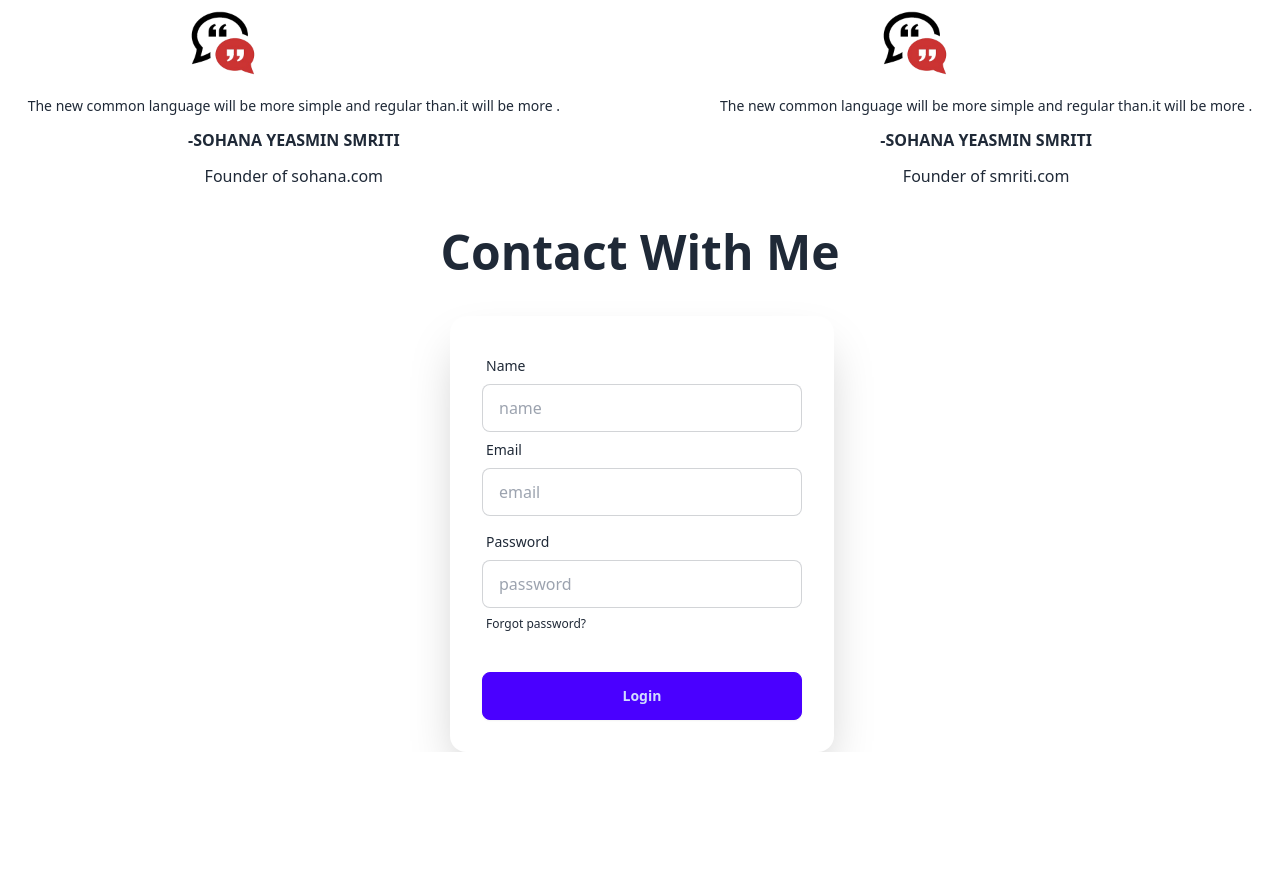
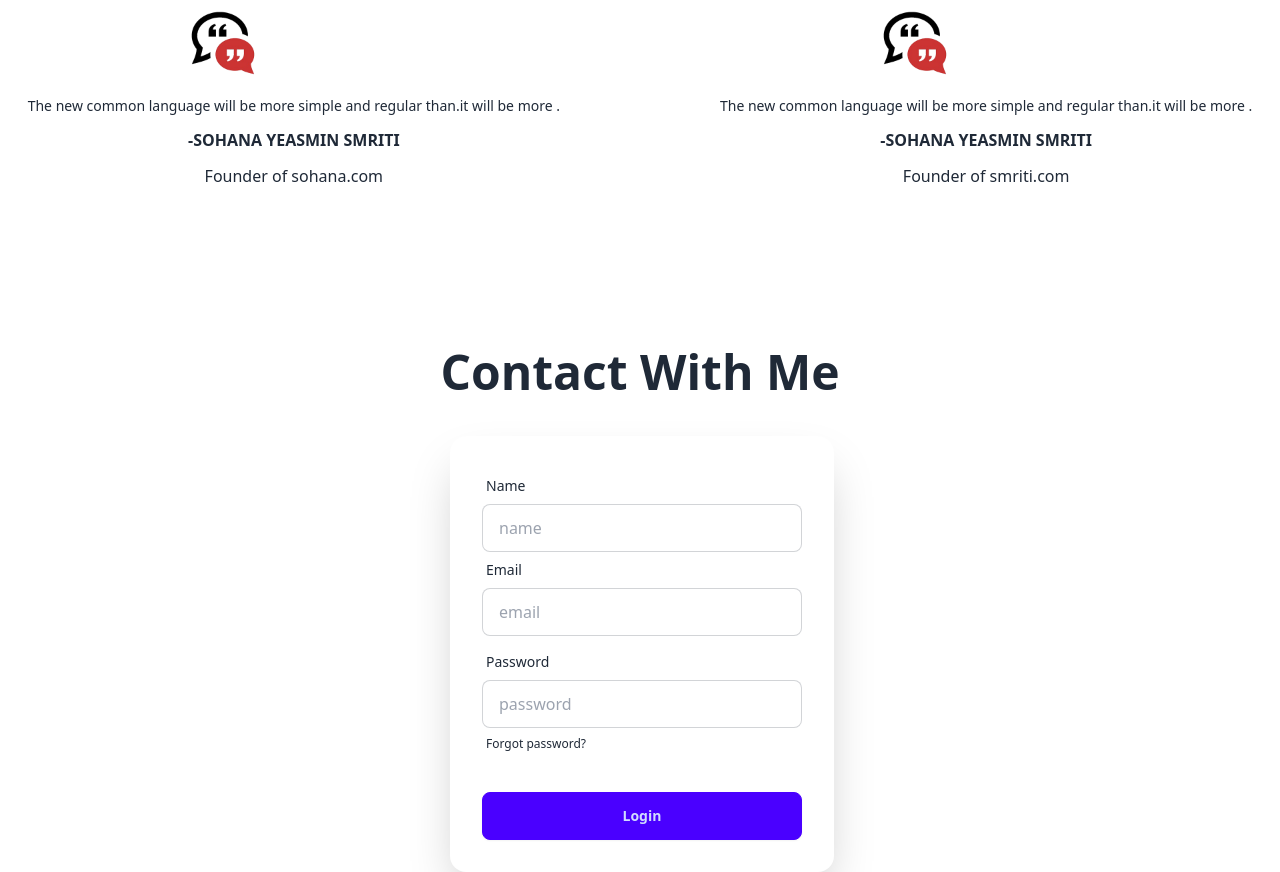
Before and after one commit to smritisys/Creative-website-design, a plain HTML site: page index.html in a window 1280 px wide. Shown: the part 2365-3237 px from the top of the page. Before the commit the page ends 3117 px from the top, so only its background shows below. Drawn offline with nearby package versions, Linux system fonts and the light colour scheme.

Commit message:
rename done

```diff
--- a/index.html
+++ b/index.html
@@ -3,7 +3,7 @@
 <head>
     <meta charset="UTF-8">
     <meta name="viewport" content="width=device-width, initial-scale=1.0">
-    <title>Document</title>
+    <title>Web Development</title>
     <link rel="stylesheet" href="index.css">
     <link href="https://cdn.jsdelivr.net/npm/daisyui@4.12.10/dist/full.min.css" rel="stylesheet" type="text/css" />
 <script src="https://cdn.tailwindcss.com"></script>
@@ -180,10 +180,10 @@
 
               <!-- last section  -->
   <footer>
-        <h1 class="p-10 text-center font-bold text-5xl">Contact With Me</h1>
+        <h1 class="pt-40 text-center font-bold text-5xl">Contact With Me</h1>
 
 
-          <div class="text-center ml-[450px]">
+          <div class="text-center ml-[450px] pt-10">
             <div class="card bg-base-100  max-w-sm shrink-0 shadow-2xl text-center">
               <form class="card-body">
                 <div class="form-control">
```
